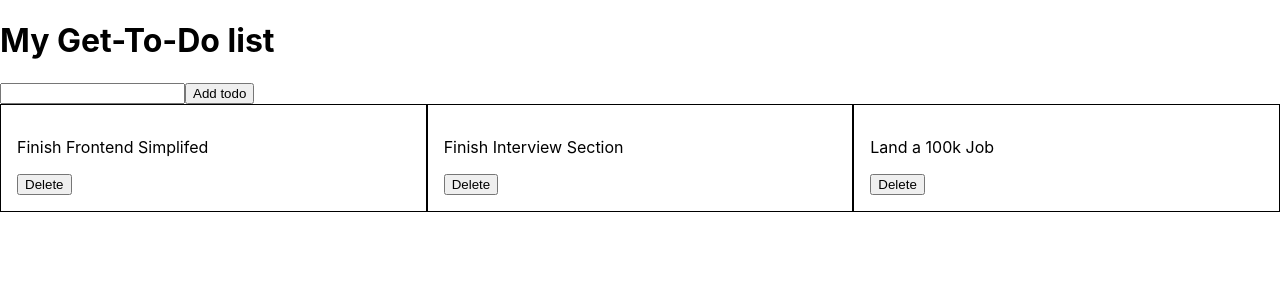
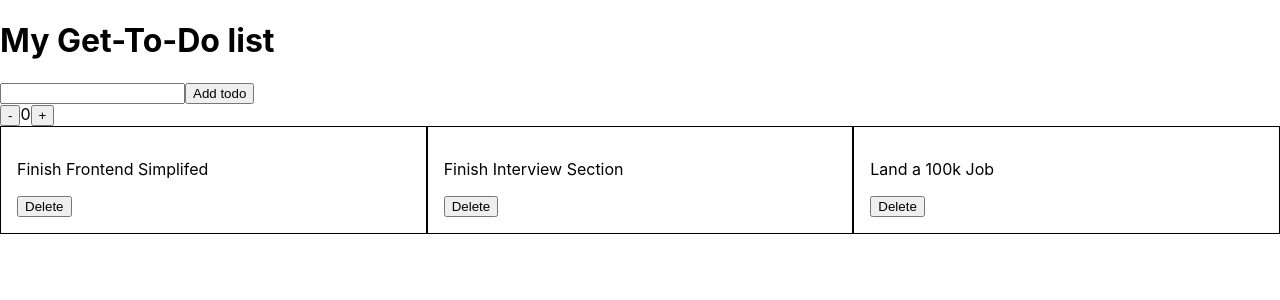
Before and after one commit to KadeKorn/React-CC, a React (Create React App) app: page / in a window 1280 px wide. Shown: the top 300 px of the page. Built offline with nearby package versions, Linux system fonts and the light colour scheme.

Commit message:
best practices using callbacks

```diff
--- a/src/App.jsx
+++ b/src/App.jsx
@@ -3,10 +3,9 @@ import Todo from "./components/Todo";
 import Title from "./components/Title";
 import Modal from "./components/Modal.jsx";
 import React, { useState } from "react";
-
-
+import Counter from "./components/Counter";
 function App() {
-  const [showModal, setShowModal] = useState(false)
+  const [showModal, setShowModal] = useState(false);
 
   return (
     <div>
@@ -20,6 +19,7 @@ function App() {
         />
         <button onClick={() => setShowModal(true)}>Add todo</button>
       </div>
+      <Counter />
       <div className="Todo__wrapper">
         <Todo title="Finish Frontend Simplifed" />
         <Todo title="Finish Interview Section" />
@@ -27,6 +27,7 @@ function App() {
       </div>
       {showModal ? <Modal title="Confirm Delete?" /> : <></>}
       {/*short hand is isModalOpen && <Modal title="confirm delete" /> */}
+
     </div>
   );
 }
--- a/src/components/Counter.jsx
+++ b/src/components/Counter.jsx
@@ -0,0 +1,53 @@
+// import React, { useState } from 'react';
+
+// function Counter() {
+//   const [count, setCount] = useState(0);
+
+//   const incrementCount = () => {
+//     setCount(prevCount => prevCount + 1);
+//   };
+
+//   const decrementCount = () => {
+//     if (count > 0) {
+//       setCount(prevCount => prevCount - 1);
+//     }
+//   };
+
+//   return (
+//     <div>
+//       <button onClick={incrementCount}>Increment</button>
+//       <button onClick={decrementCount}>Decrement</button>
+//       <p>Count: {count}</p>
+//     </div>
+//   );
+// }
+
+// export default Counter;
+// ChatGPT ^ created this quickly for me. It took awile to have it load properly. Now, I will see how david did it
+
+import React, {useState} from "react";
+
+
+function Counter() {
+    const [counter,setCounter] = useState(0)
+    function incrementCounter(){
+        console.log('increment')
+        setCounter((previousCounter) => previousCounter +1)
+        setCounter((previousCounter) => previousCounter +1)
+    }
+
+    function decrementCounter(){
+        console.log('decrement')
+        setCounter((previousCounter) => previousCounter -1)
+        setCounter((previousCounter) => previousCounter -1)
+    }
+    return (
+        <>
+        <button onClick={decrementCounter}>-</button>
+        {counter}
+        <button onClick={incrementCounter}>+</button>
+        </>
+    )
+}
+
+export default Counter;
```
